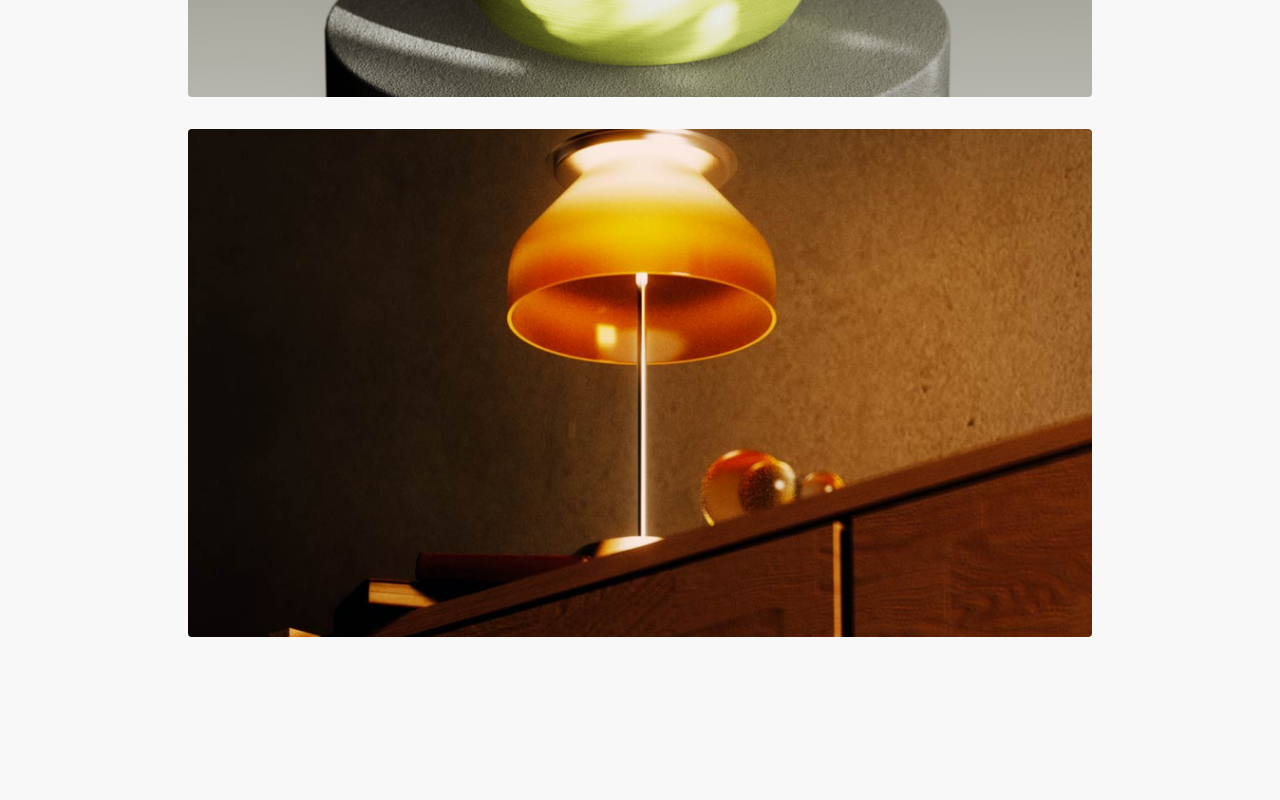
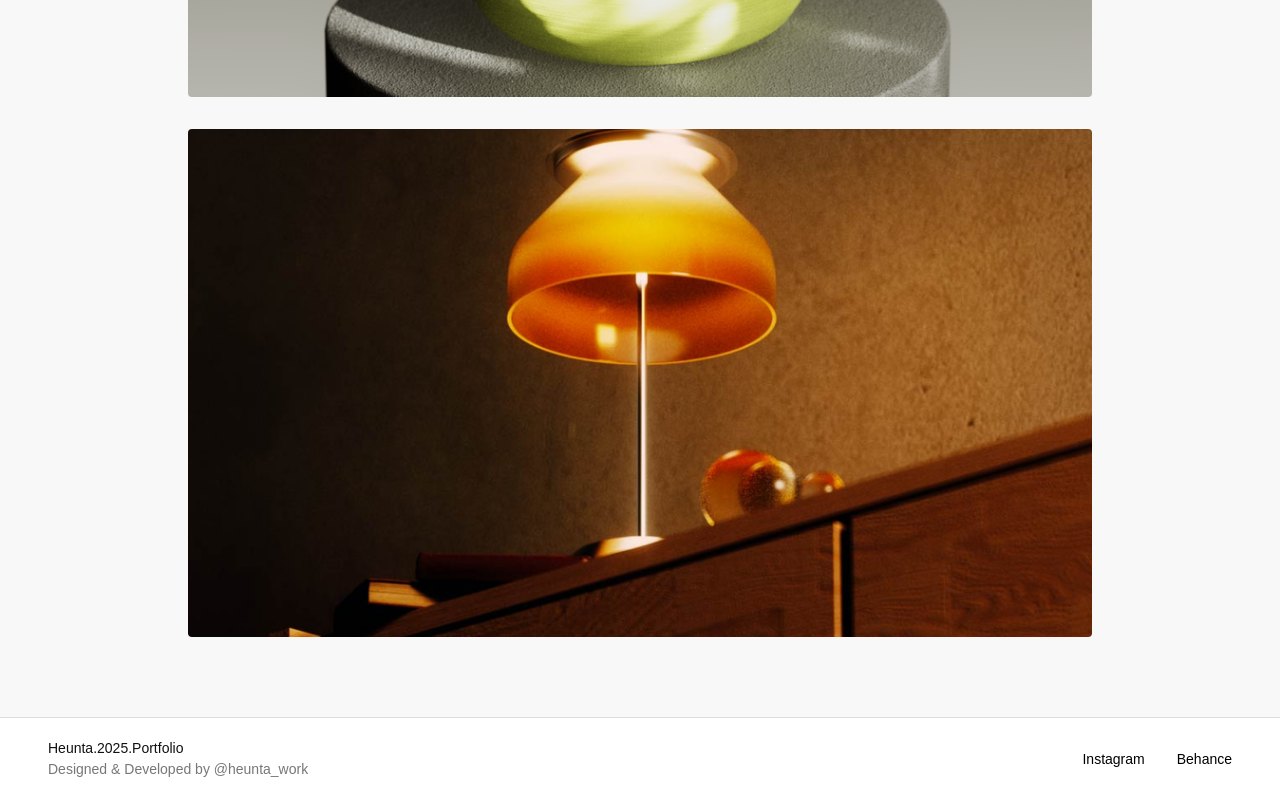
Before and after one commit to nowkiscode/heunta_work, a plain HTML site: page process_projects/process_andante.html in a window 1280 px wide. Shown: the part 4106-4906 px from the top of the page. Before the commit the page ends 4823 px from the top, so only its background shows below. Drawn offline with Linux system fonts and the light colour scheme.

Commit message:
Add files via upload

```diff
--- a/process_projects/process_andante.html
+++ b/process_projects/process_andante.html
@@ -47,5 +47,15 @@
       <img src="/Andante/Project_andante8.png">
   </div>
 </main>
+  <footer class="footer">
+    <div class="footer-left">
+      <p>Heunta.2025.Portfolio</p>
+      <p>Designed & Developed by @heunta_work</p>
+    </div>
+    <div class="footer-right">
+      <a href="https://www.instagram.com/heunta_work" target="_blank">Instagram</a>
+      <a href="https://www.behance.net/2f9e042c" target="_blank">Behance</a>
+    </div>
+  </footer>
 </body>
 </html>
```
Also changed, not shown: process_projects/process_alive.html (+10 -1 lines), process_projects/process_casino.html (+10 -1 lines), process_projects/process_env.html (+10 -0 lines), process_projects/process_hublot.html (+10 -1 lines), process_projects/process_lanvan.html (+10 -1 lines), process_projects/process_ogier.html (+10 -1 lines).
